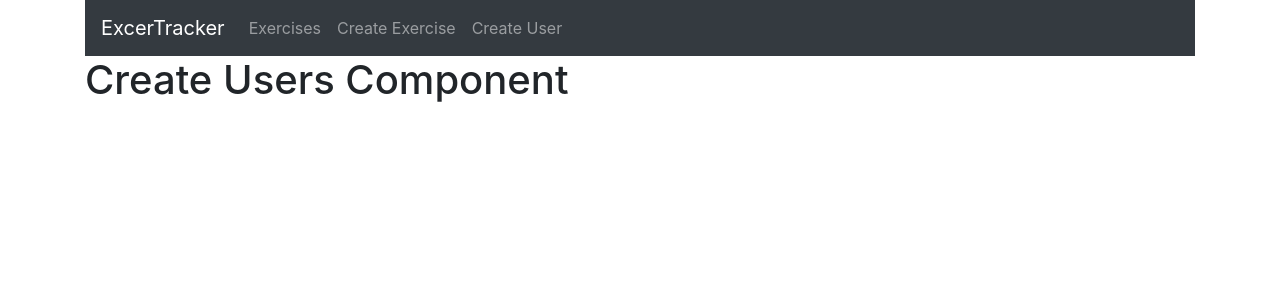
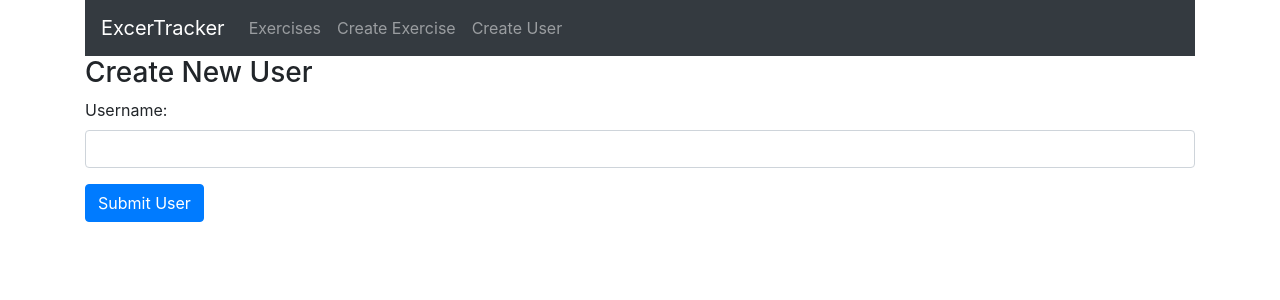
Before and after one commit to rwinright/MERN-Stack-Practice, a React (Create React App) app: page /user in a window 1280 px wide. Shown: the top 300 px of the page. Built offline with nearby package versions, Linux system fonts and the light colour scheme; the HTML template or start-up script is replaced by a standard one.

Commit message:
added user component

```diff
--- a/src/components/CreateUser.component.jsx
+++ b/src/components/CreateUser.component.jsx
@@ -1,9 +1,37 @@
-import React from 'react'
+import React, { useState } from 'react'
 
 export default function CreateUser() {
+
+  const [userName, setUserName] = useState('');
+
+  const onSubmit = (e) => {
+    e.preventDefault();
+
+    const data = {
+      username: userName
+    }
+    console.log(data);
+    setUserName("")
+  }
+
   return (
     <div>
-       <h1>Create Users Component</h1>
+      <h3>Create New User</h3>
+
+      <form onSubmit={onSubmit}>
+        <div className="form-group">
+          <label>Username: </label>
+          <input
+            type="text"
+            className="form-control"
+            value={userName}
+            onChange={(e) => setUserName(e.target.value)}
+          />
+        </div>
+        <div className="form-group">
+          <button type="submit" className="btn btn-primary">Submit User</button>
+        </div>
+      </form>
     </div>
   )
 }
```
